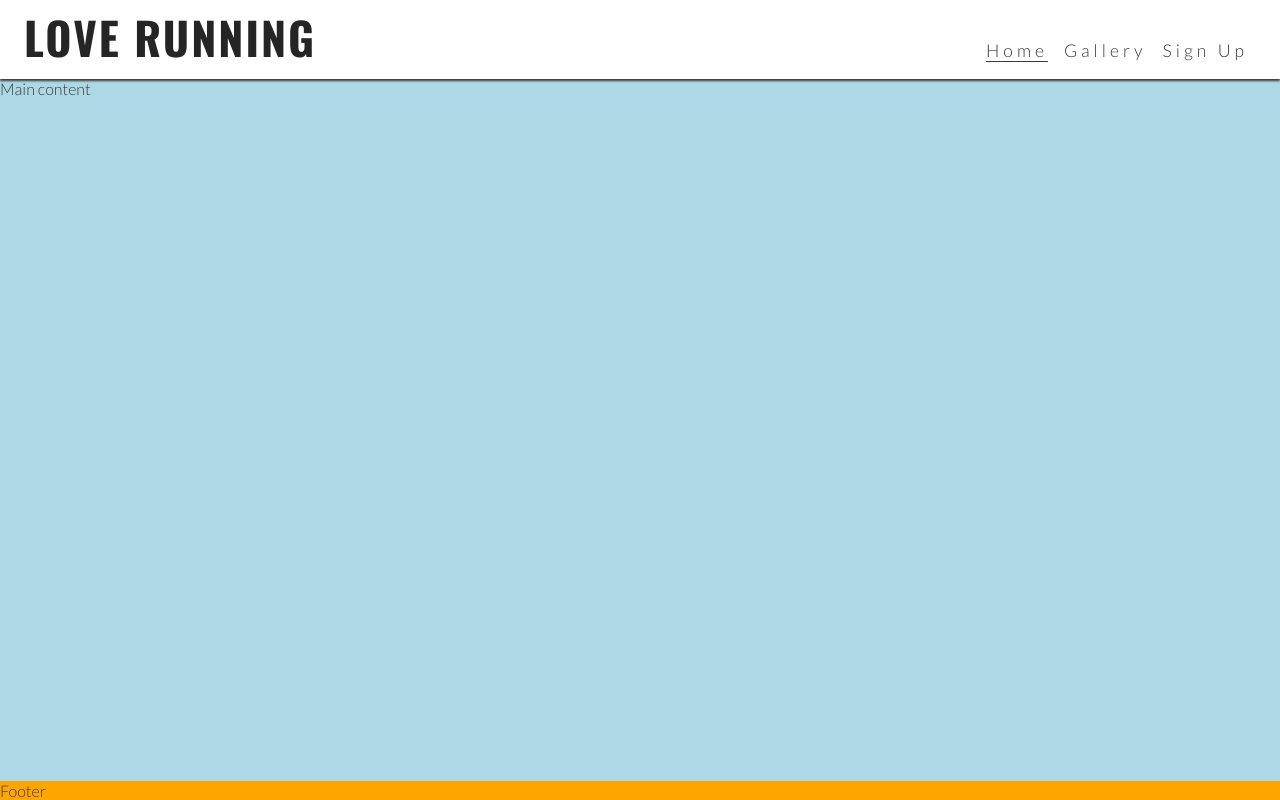
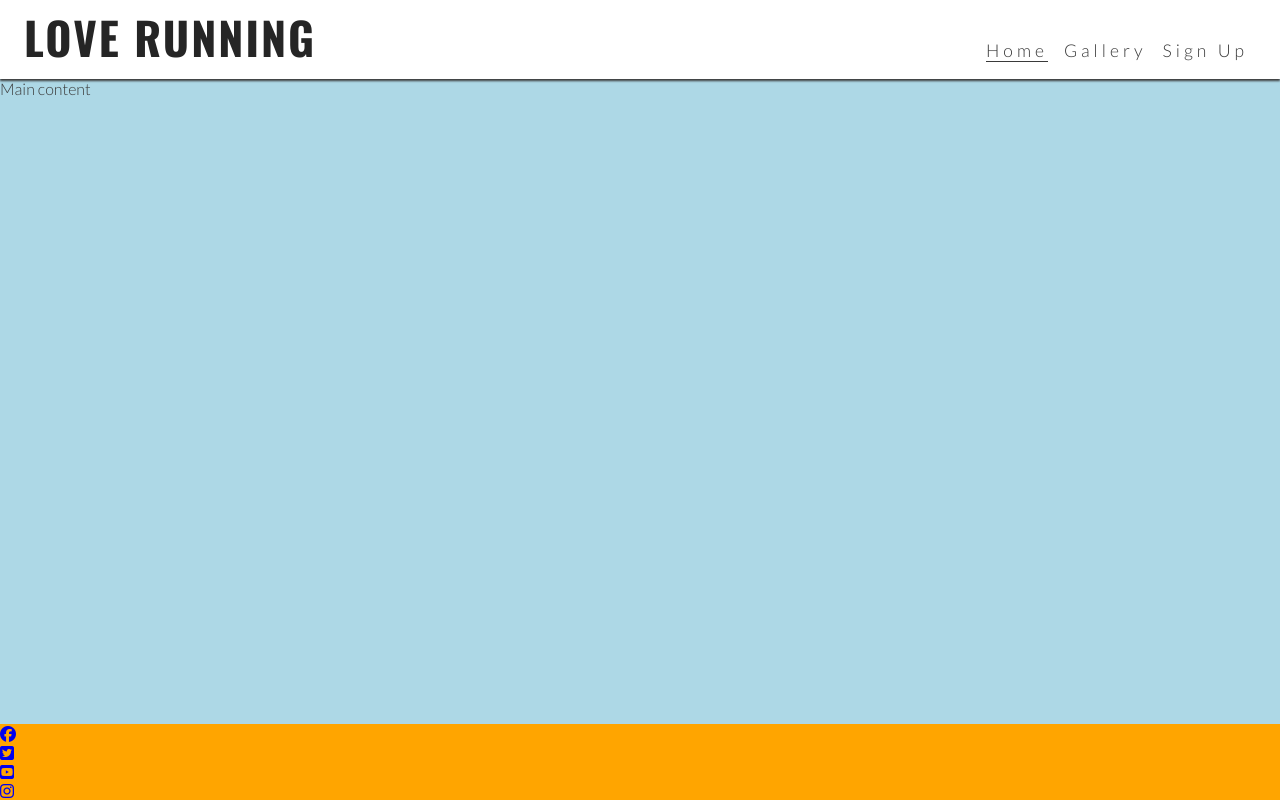
Before and after one commit to VL-ocean/love-running-project, a plain HTML site: page index.html in a window 1280 px wide. Drawn offline with nearby package versions, Linux system fonts and the light colour scheme.

Commit message:
Add font awesome, social links to footer and icon to navbar

```diff
--- a/index.html
+++ b/index.html
@@ -5,7 +5,8 @@
     <meta charset="UTF-8">
     <meta name="viewport" content="width=device-width, initial-scale=1.0">
     <!-- Meta tags for search engines -->
-    <meta name="description" content="Love Running. Club for runners in Dublin, Ireland. Urban running, trail running. Dublin docklands and Phoenix Park">
+    <meta name="description"
+        content="Love Running. Club for runners in Dublin, Ireland. Urban running, trail running. Dublin docklands and Phoenix Park">
     <meta name="keywords" content="love running, run, running club, runners, Ireland, Dublin, sport, exercise">
     <!-- Title -->
     <title>Love Running</title>
@@ -25,7 +26,7 @@
             <h1 id="logo">Love Running</h1>
         </a>
         <input type="checkbox" id="nav-toggle" name="nav-toggle">
-        <label for="nav-toggle" class="nav-toggle-label">X</label>
+        <label for="nav-toggle" class="nav-toggle-label"><i class="fa-solid fa-bars"></i></label>
         <nav>
             <ul id="menu">
                 <li><a href="" class="active">Home</a></li>
@@ -39,8 +40,25 @@
     <main>Main content</main>
 
     <!-- Footer -->
-    <footer>Footer</footer>
+    <footer>
+        <ul>
+            <li><a href="https://www.facebook.com/" target="_blank" rel="noopener"
+                    aria-label="Visit our Facebook page (opens in a new tab)"><i class="fa-brands fa-facebook"></i></a>
+            </li>
+            <li><a href="https://x.com/?lang=en" target="_blank" rel="noopener"
+                    aria-label="Visit our Twitter page (opens in a new tab)"><i
+                        class="fa-brands fa-square-twitter"></i></a></li>
+            <li><a href="https://www.youtube.com/" target="_blank" rel="noopener"
+                    aria-label="Visit our YouTube page (opens in a new tab)"><i
+                        class="fa-brands fa-square-youtube"></i></a></li>
+            <li><a href="https://www.instagram.com/" target="_blank" rel="noopener"
+                    aria-label="Visit our Instagram page (opens in a new tab)"><i
+                        class="fa-brands fa-instagram"></i></a></li>
+        </ul>
+    </footer>
 
+    <!-- Font Awesome kit -->
+    <script src="https://kit.fontawesome.com/096fbf1c49.js" crossorigin="anonymous"></script>
 </body>
 
 </html>
```
